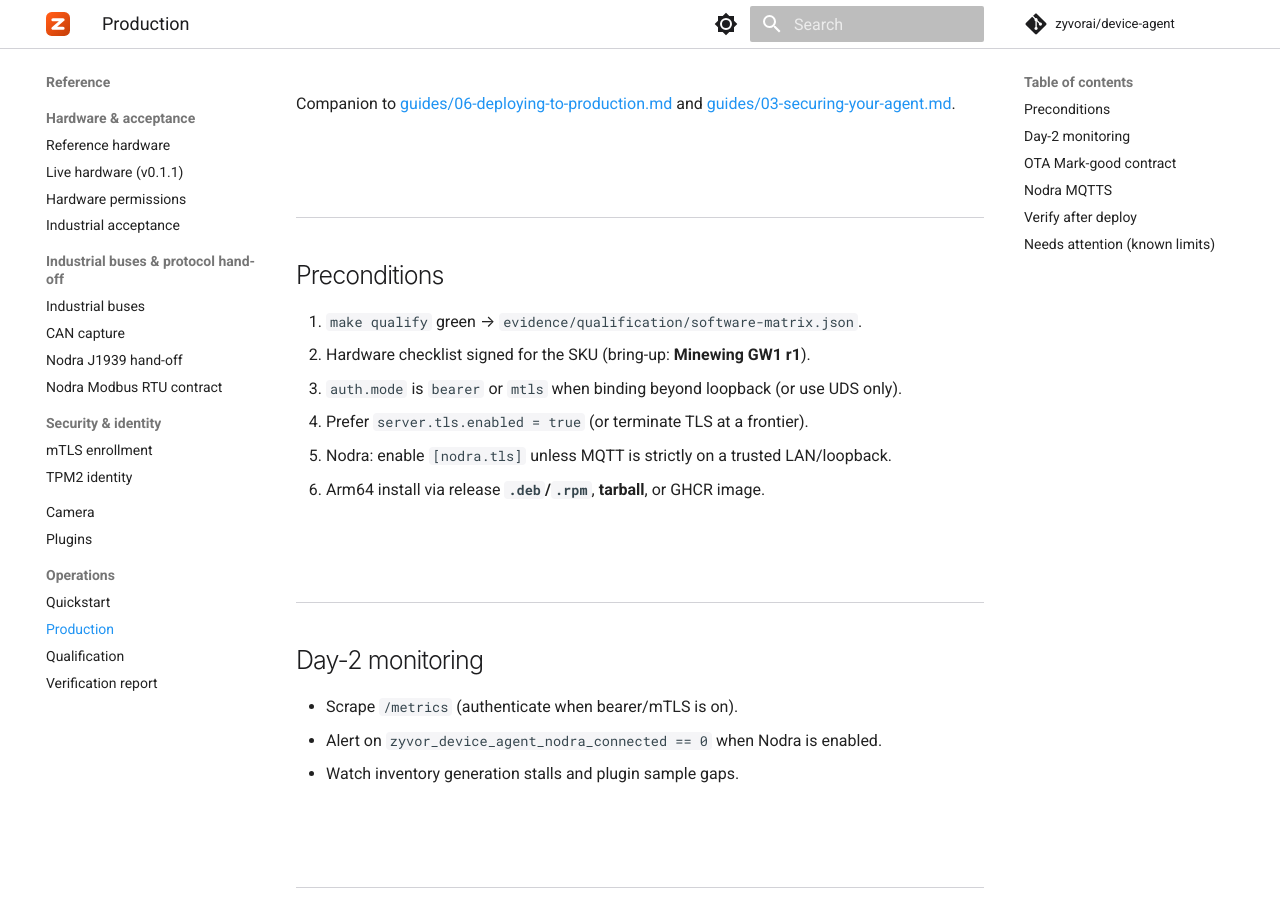
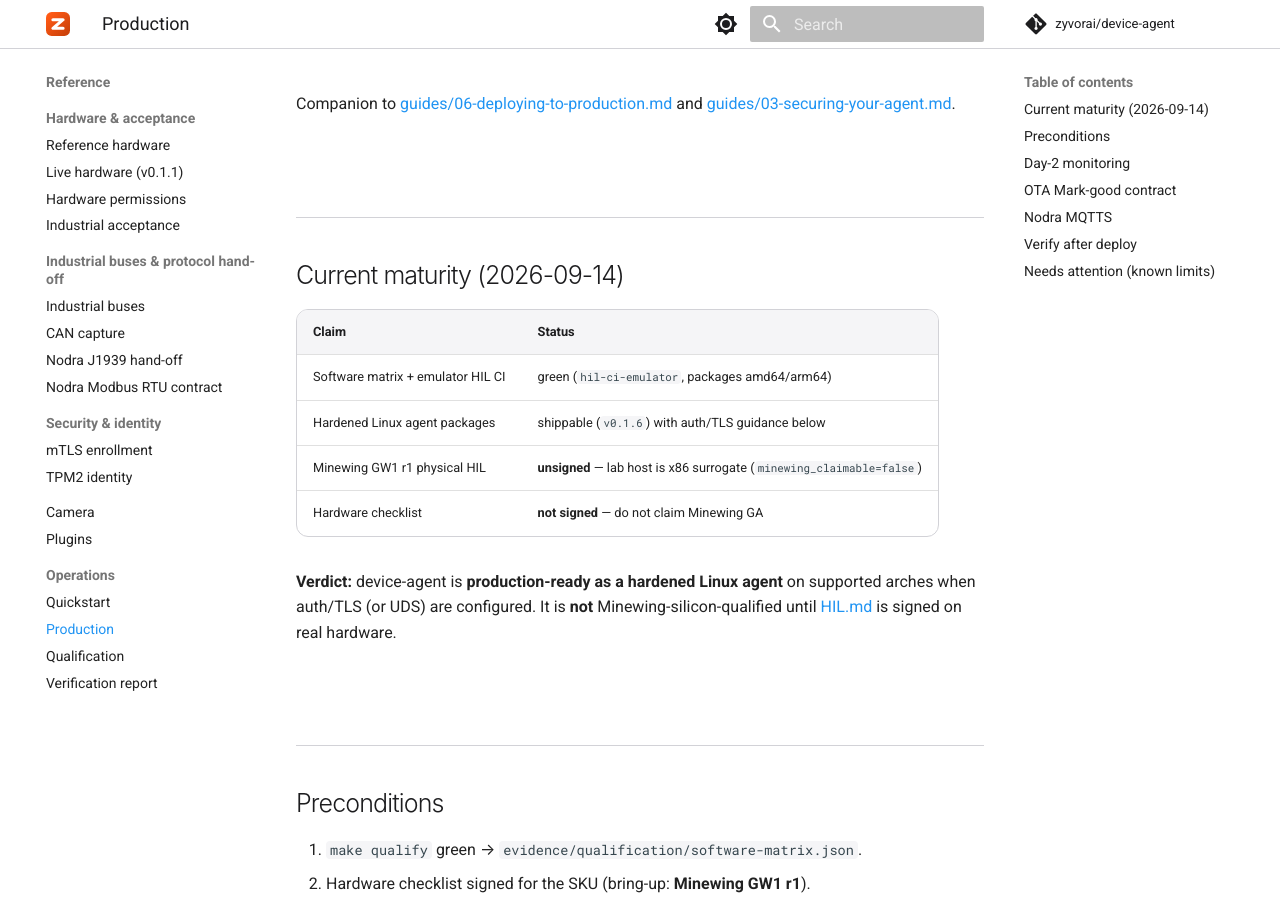
Before and after one commit to zyvorai/device-agent, an MkDocs documentation site: the page built from docs/PRODUCTION.md, in a window 1280 px wide and 900 px high, scrolled down 440 px. Built offline with MkDocs 1.6.1 and Material for MkDocs 9.7.7, drawn with Linux system fonts in a browser that asks for light colours; comment, search, counter and statistics services are not loaded.

Commit message:
Document device-agent production maturity; Minewing HIL still unsigned.

```diff
--- a/docs/PRODUCTION.md
+++ b/docs/PRODUCTION.md
@@ -6,6 +6,19 @@
 
 Companion to [guides/06-deploying-to-production.md](guides/06-deploying-to-production.md)
 and [guides/03-securing-your-agent.md](guides/03-securing-your-agent.md).
+
+## Current maturity (2026-09-14)
+
+| Claim | Status |
+|---|---|
+| Software matrix + emulator HIL CI | green (`hil-ci-emulator`, packages amd64/arm64) |
+| Hardened Linux agent packages | shippable (`v0.1.6`) with auth/TLS guidance below |
+| Minewing GW1 r1 physical HIL | **unsigned** — lab host is x86 surrogate (`minewing_claimable=false`) |
+| Hardware checklist | **not signed** — do not claim Minewing GA |
+
+**Verdict:** device-agent is **production-ready as a hardened Linux agent** on supported
+arches when auth/TLS (or UDS) are configured. It is **not** Minewing-silicon-qualified
+until [HIL.md](HIL.md) is signed on real hardware.
 
 ## Preconditions
 
```
Also changed, not shown: CHANGELOG.md (+2 -0 lines).
